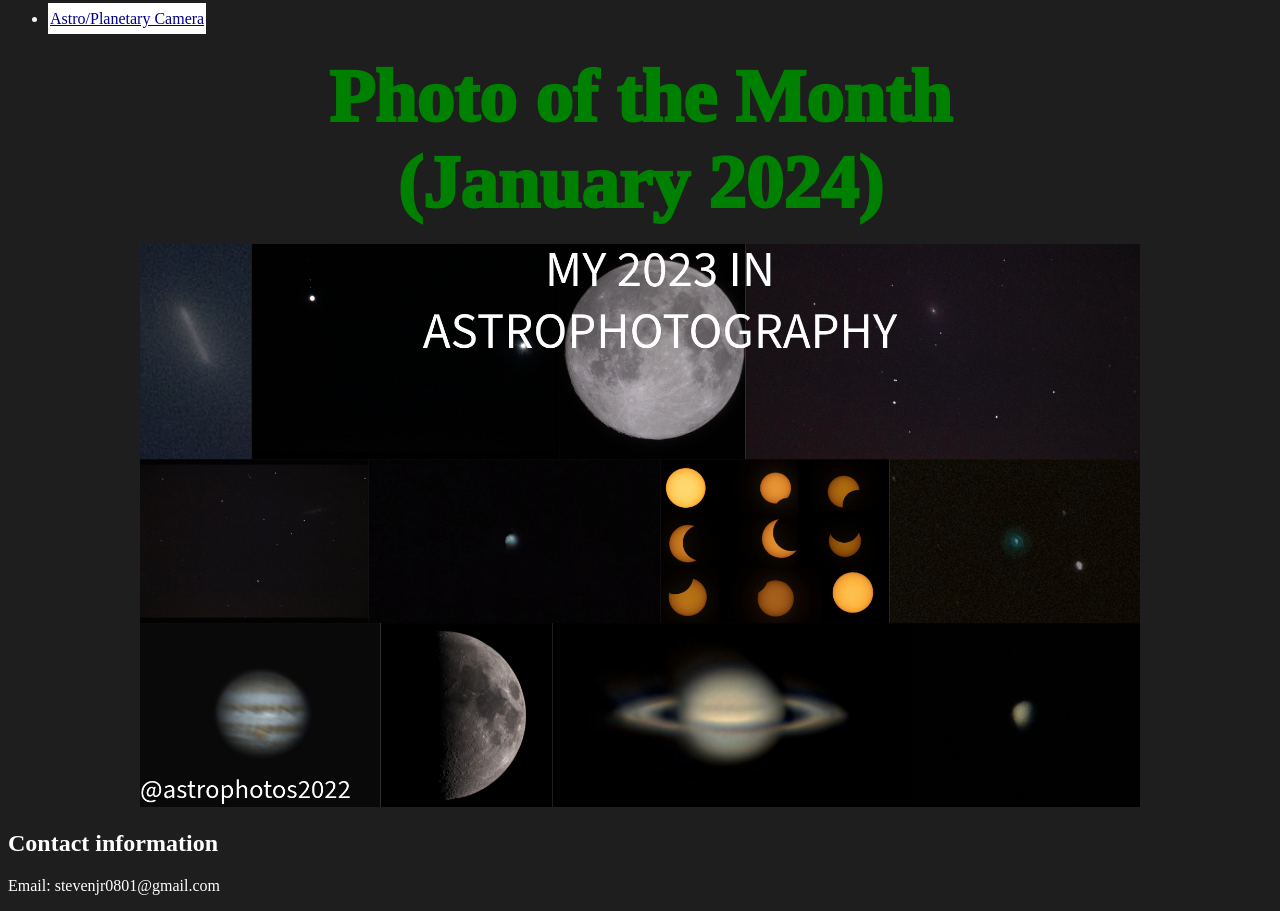
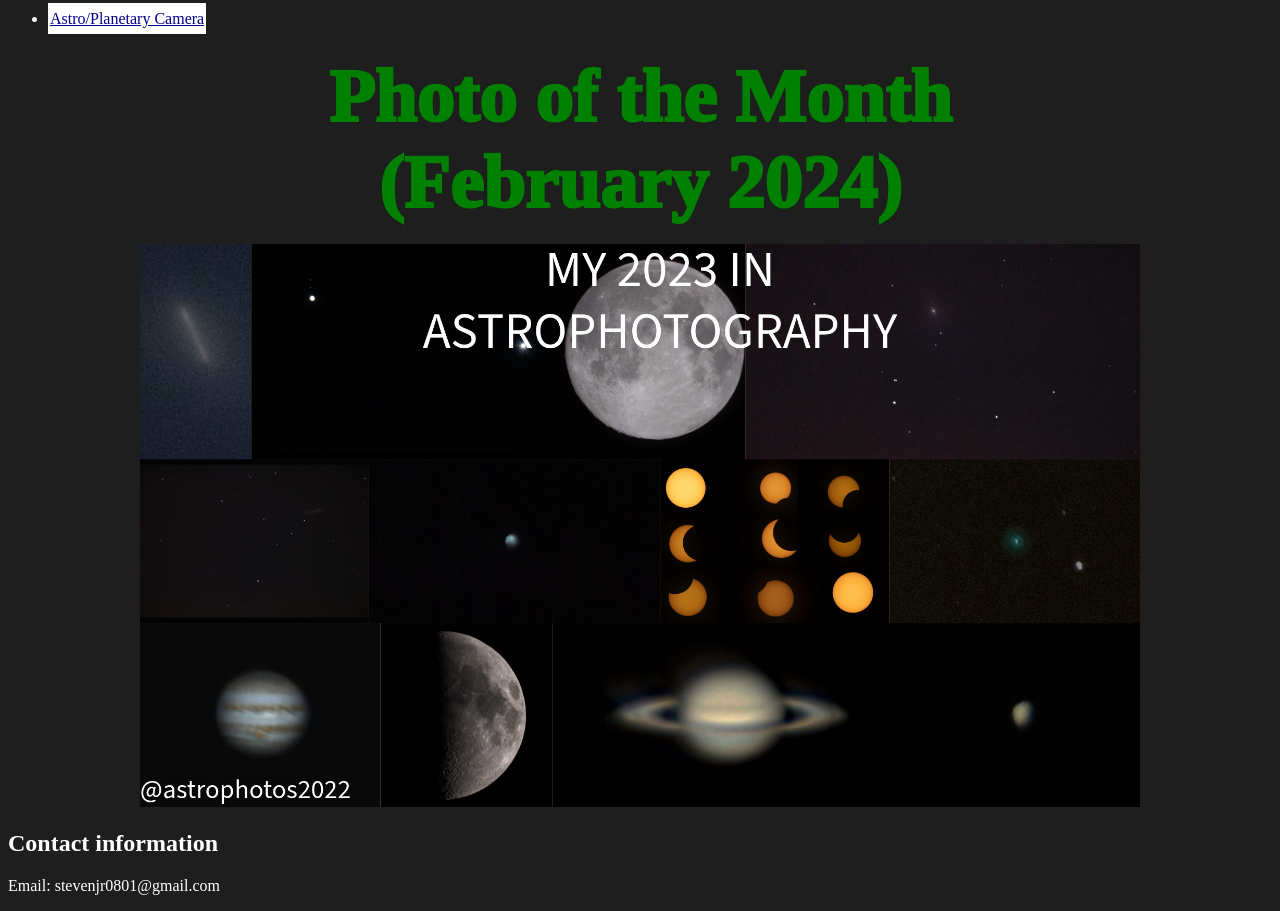
Before and after one commit to Miner06/hayesastro.github.io, a plain HTML site: page index.html in a window 1280 px wide. Shown: the part 1150-2061 px from the top of the page. Drawn offline with Linux system fonts and the light colour scheme.

Commit message:
Update index.html
Changed photo of the month to Feb 2024

```diff
--- a/index.html
+++ b/index.html
@@ -64,7 +64,7 @@
             Photo of the Month
         </div>
         <div style = "color:green; font-size: 75px; font-weight: 1000;">
-            (January 2024)
+            (February 2024)
         </div>
         <br>
 
```
